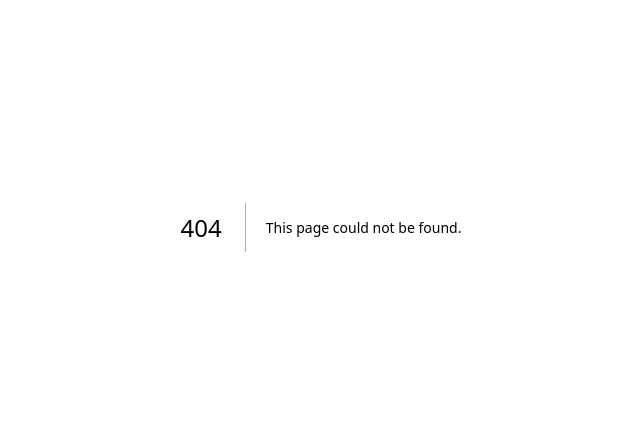
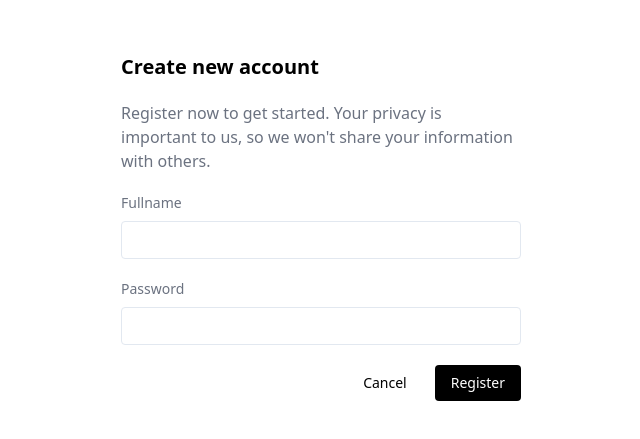
Before and after one commit to monologid/mon-stack, a Next.js app in the folder packages/mon-stack-frontend/: page /auth/1 in a window 1280 px wide. Before the commit this address had no page. Shown: the part 173-612 px from the top of the page, without its empty margins (319-959 px from the left). Built offline with nearby package versions, Linux system fonts and the light colour scheme.

Commit message:
[dev] add frontend auth handler

```diff
--- /dev/null
+++ b/packages/mon-stack-frontend/src/pages/auth/[provider].tsx
@@ -0,0 +1,103 @@
+import { NextPageContext } from 'next';
+import { baseGetServerSideProps } from '@/utils/page';
+import BaseLayout from '@/layouts/base-layout';
+import { Button, Form } from '@/components/commons';
+import { useState } from 'react';
+import { FetchApi } from '@/utils/fetch-api';
+import useDataState from '@/hooks/use-data-state';
+
+export const getServerSideProps = async (ctx: NextPageContext) => {
+  let { props }: any = await baseGetServerSideProps(ctx);
+
+  try {
+    // const { id_token: token }: any = ctx.query;
+    // const { email }: any = jwt.decode(token)
+    //
+    // const query: string = querystring.encode({ email })
+    // const url: string = `${process.env.BASE_API_URL}/api/users?${query}`
+    //
+    // const result: any = await axios.get(url)
+    // if (result.data.length == 0) props.register = true
+    props.email = 'madebyais@gmail.com';
+    props.register = true;
+  } catch (e: any) {
+    // TODO: change the destination path
+    console.dir(e.response.data);
+    return {
+      redirect: {
+        permanent: false,
+        destination: '/',
+      },
+    };
+  }
+
+  return { props };
+};
+
+export default function AuthProviderCallback(props: any) {
+  const [state, setState] = useDataState({ isLoading: false });
+  const [data, setData] = useState<any>({ email: props.email });
+
+  const onClickRegister = async () => {
+    setState({ isLoading: true });
+
+    setTimeout(async () => {
+      try {
+        const { data: user, error }: any = await FetchApi({
+          method: 'POST',
+          url: '/api/v1/register',
+          data: { ...data, username: props.email, email: props.email },
+        });
+        if (error) {
+          setState({ isLoading: false });
+          return alert(error.message);
+        }
+      } catch (e: any) {
+        alert(e.toString());
+      }
+    }, 3000);
+  };
+
+  if (state.isLoading) {
+    return <div>Loading ...</div>;
+  }
+
+  return (
+    <BaseLayout title={props.register ? 'Create new account' : ''} {...props}>
+      <div className={'w-full h-screen flex justify-center items-center'}>
+        <div className={'w-[400px] space-y-5'}>
+          <div className={'text-xl font-bold'}>Create new account</div>
+          <div className={'text-gray-500'}>
+            Register now to get started. Your privacy is important to us, so we won't share your information
+            with others.
+          </div>
+
+          <Form
+            fields={[
+              {
+                kind: 'text',
+                name: 'fullname',
+                label: 'Fullname',
+              },
+              {
+                kind: 'password',
+                name: 'password',
+                label: 'Password',
+              },
+            ]}
+            data={data}
+            setData={setData}
+            className={{ field: 'w-full' }}
+          />
+
+          <div className={'flex justify-end space-x-3'}>
+            <Button variant={'none'} onClick={() => (window.location.href = '/')}>
+              Cancel
+            </Button>
+            <Button onClick={onClickRegister}>Register</Button>
+          </div>
+        </div>
+      </div>
+    </BaseLayout>
+  );
+}
```
